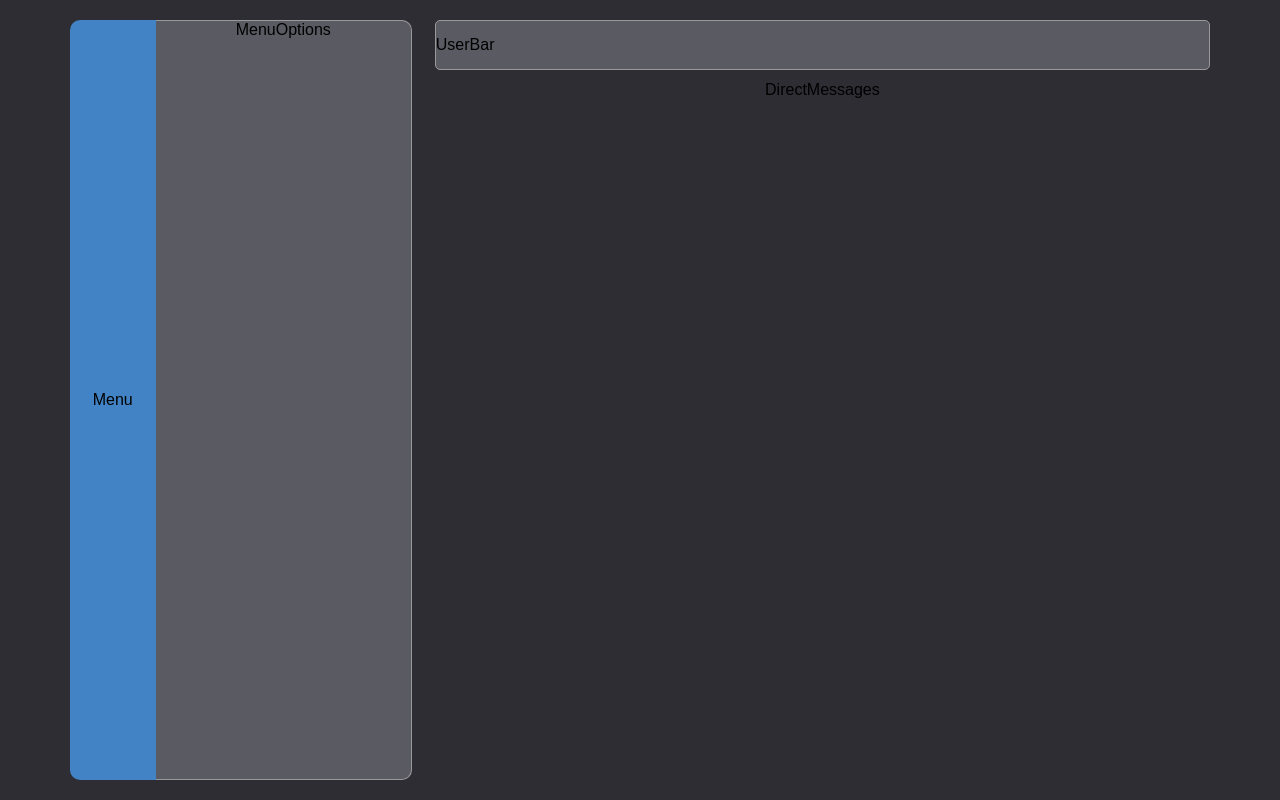
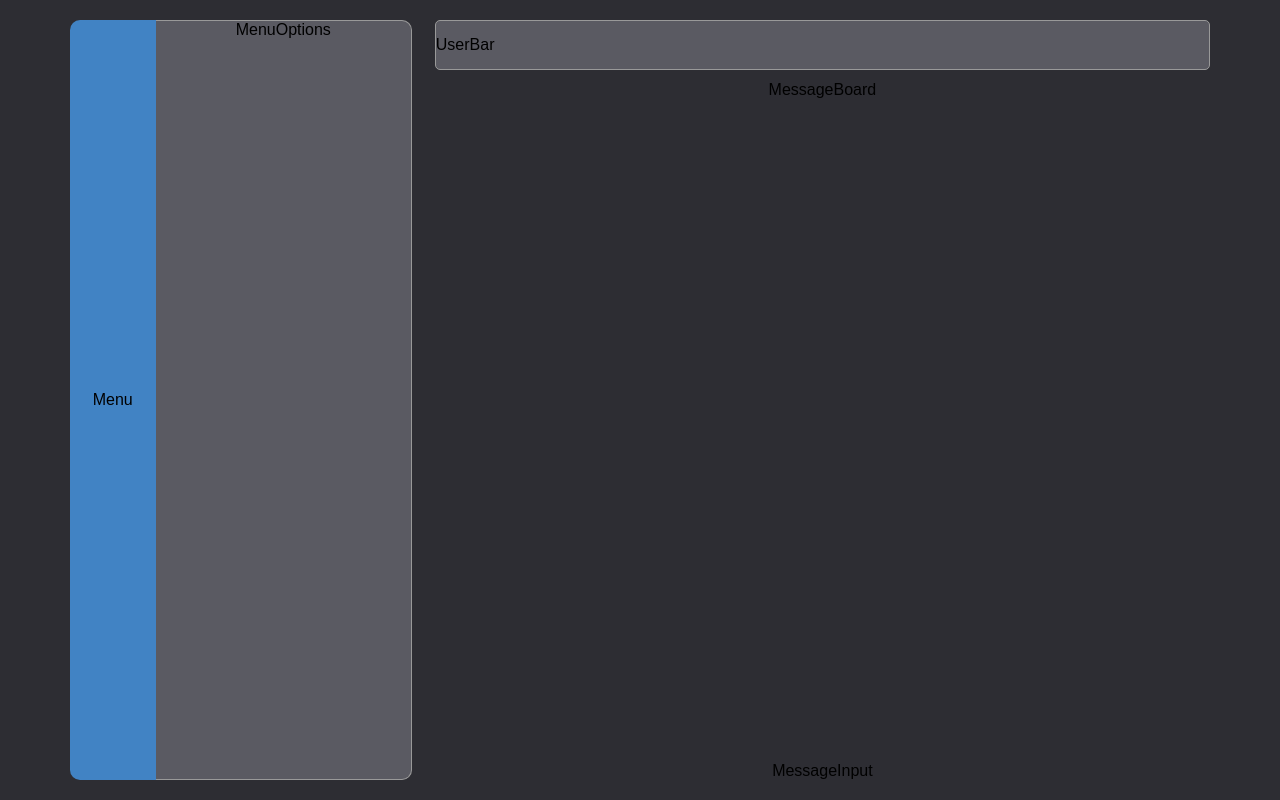
Before and after one commit to kraig-hebert/chat, a React (Create React App) app in the folder client/: page / in a window 1280 px wide. Built offline with nearby package versions, Linux system fonts and the light colour scheme.

Commit message:
created MessageInput and MessageBoard components

```diff
--- a/client/src/components/pages/directMessages/DirectMessages.jsx
+++ b/client/src/components/pages/directMessages/DirectMessages.jsx
@@ -2,12 +2,19 @@ import React from 'react';
 import PropTypes from 'prop-types';
 
 import { useStyles } from './directMessagesStyles';
+import MessageBoard from './messageBoard/MessageBoard';
+import MessageInput from './messageInput/MessageInput';
 
 const DirectMessages = (props) => {
   const {} = props;
   const classes = useStyles();
 
-  return <div className={classes.directMessages}>DirectMessages</div>;
+  return (
+    <div className={classes.directMessages}>
+      <MessageBoard />
+      <MessageInput />
+    </div>
+  );
 };
 
 DirectMessages.propTypes = {};
--- /dev/null
+++ b/client/src/components/pages/directMessages/messageBoard/MessageBoard.jsx
@@ -0,0 +1,15 @@
+import React from 'react';
+import PropTypes from 'prop-types';
+
+import { useStyles } from './messageBoardStyles';
+
+const MessageBoard = (props) => {
+  const {} = props;
+  const classes = useStyles();
+
+  return <div className={classes.messageBoard}>MessageBoard</div>;
+};
+
+MessageBoard.propTypes = {};
+
+export default MessageBoard;
--- /dev/null
+++ b/client/src/components/pages/directMessages/messageBoard/messageBoardStyles.js
@@ -0,0 +1,5 @@
+import { createUseStyles } from 'react-jss';
+
+export const useStyles = createUseStyles({
+  messageBoard: {},
+});
--- /dev/null
+++ b/client/src/components/pages/directMessages/messageInput/MessageInput.jsx
@@ -0,0 +1,15 @@
+import React from 'react';
+import PropTypes from 'prop-types';
+
+import { useStyles } from './messageInputStyles';
+
+const MessageInput = (props) => {
+  const {} = props;
+  const classes = useStyles();
+
+  return <div className={classes.messageInput}>MessageInput</div>;
+};
+
+MessageInput.propTypes = {};
+
+export default MessageInput;
--- /dev/null
+++ b/client/src/components/pages/directMessages/messageInput/messageInputStyles.js
@@ -0,0 +1,5 @@
+import { createUseStyles } from 'react-jss';
+
+export const useStyles = createUseStyles({
+  messageInput: {},
+});
```
